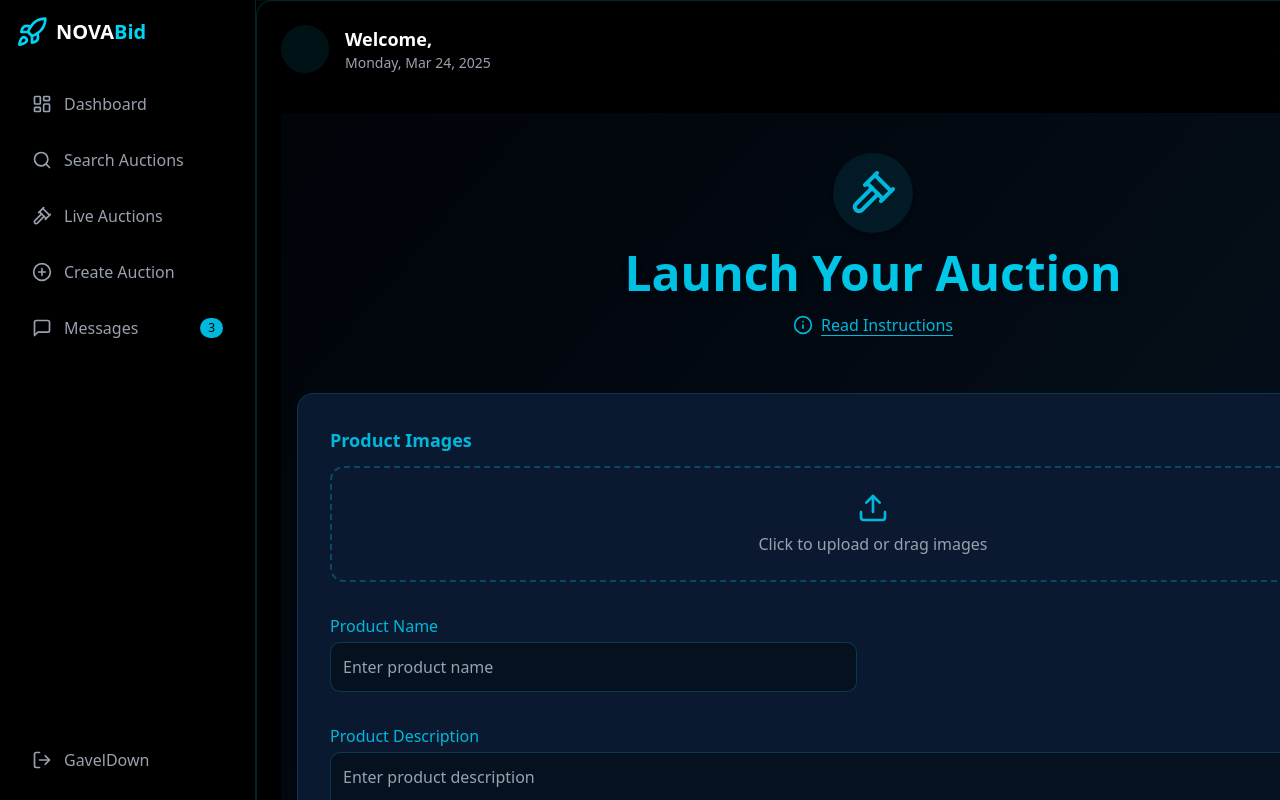
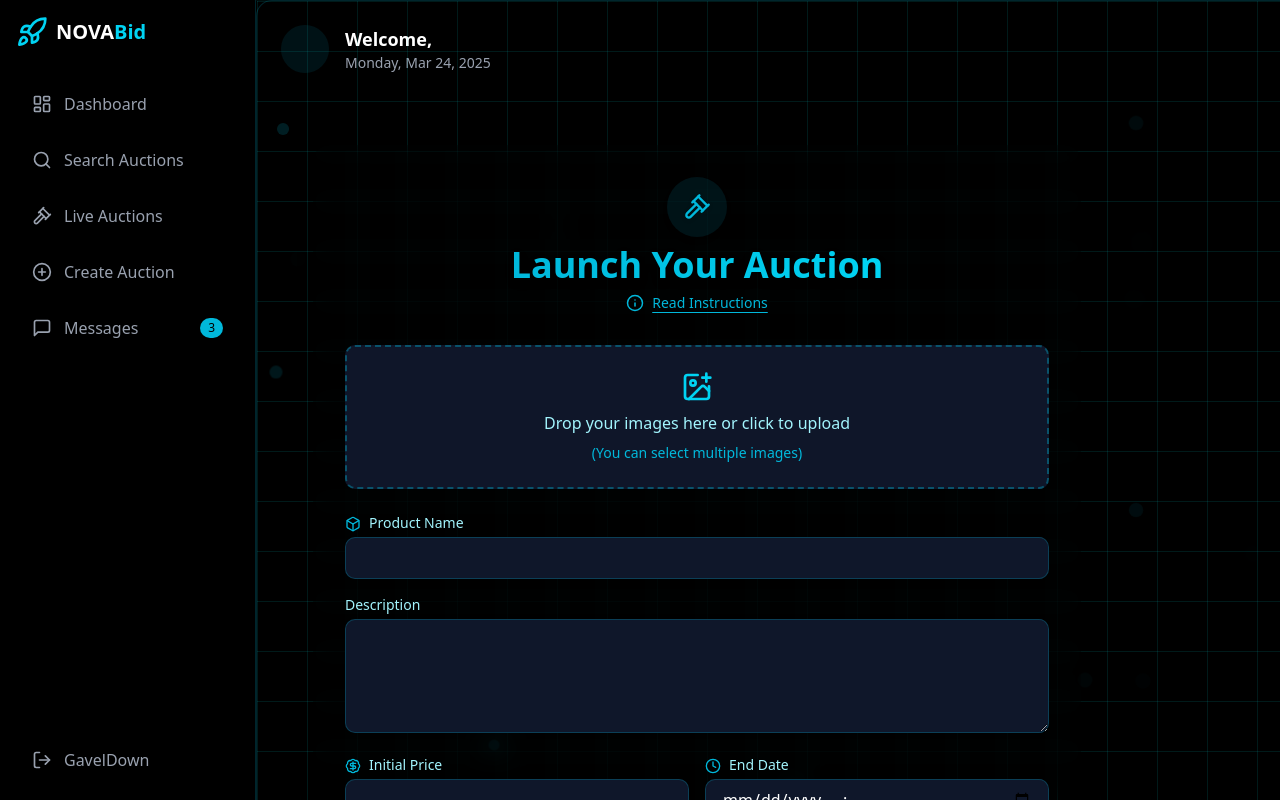
Before and after one commit to banerjee-arijit/BidSmart, a React (Vite) app: page /dashboard/create in a window 1280 px wide. Built offline with nearby package versions, Linux system fonts and the light colour scheme; no server answers.

Commit message:
added section

```diff
--- a/src/components/InstructionModal.jsx
+++ b/src/components/InstructionModal.jsx
@@ -10,7 +10,7 @@ import {
   AlertCircle,
 } from "lucide-react";
 
-const InstructionModal = ({ isOpen, onClose }) => {
+const InstructionModal = ({ isOpen, setIsModalOpen }) => {
   const instructions = [
     {
       icon: <FileText className="w-6 h-6 text-cyan-400" />,
@@ -63,7 +63,7 @@ const InstructionModal = ({ isOpen, onClose }) => {
               Auction Guidelines
             </h2>
             <button
-              onClick={onClose}
+              onClick={() => setIsModalOpen(false)}
               className="text-gray-400 hover:text-red-500 transition-all"
             >
               <X size={24} />
--- a/src/components/UserBoard.jsx
+++ b/src/components/UserBoard.jsx
@@ -59,7 +59,7 @@ const UserBoard = () => {
           currentUserFirstChar={currentUserFirstChar}
         />
       )}
-      <div className="mt-10 z-0 overflow-auto">
+      <div className="mt-10 z-0 overflow-auto ">
         <Outlet />
       </div>
     </div>
--- a/src/components/pages/CreateAuction.jsx
+++ b/src/components/pages/CreateAuction.jsx
@@ -1,6 +1,14 @@
 import React, { useState } from "react";
-import { Gavel, Info, Upload, PlayCircle } from "lucide-react";
+import {
+  Info,
+  ImagePlus,
+  BadgeDollarSign,
+  Clock4,
+  Box,
+  Gavel,
+} from "lucide-react";
 import InstructionModal from "../InstructionModal";
+import BGanimation from "@/animations/BGanimation";
 
 const CreateAuction = () => {
   const [isModalOpen, setIsModalOpen] = useState(false);
@@ -8,159 +16,182 @@ const CreateAuction = () => {
   const [formData, setFormData] = useState({
     productName: "",
     description: "",
-    category: "",
     initialPrice: "",
-    reservePrice: "",
-    minBidIncrement: "",
-    endTime: "",
-    location: "",
-    shippingInfo: "",
+    endDate: "",
   });
 
   const handleImageChange = (e) => {
-    if (e.target.files) setImages(Array.from(e.target.files));
-  };
-
-  const handleChange = (e) => {
-    setFormData({ ...formData, [e.target.name]: e.target.value });
+    const files = Array.from(e.target.files);
+    setImages(files);
   };
 
   const handleSubmit = (e) => {
     e.preventDefault();
-    console.log({ ...formData, images });
   };
 
   return (
-    <div className="min-h-screen px-4 py-10 bg-gradient-to-br from-[#010409] via-[#050e18] to-[#081826] text-white">
-      <div className="max-w-6xl space-y-14">
-        {/* HEADER */}
-        <div className="text-center space-y-4">
-          <div className="w-fit mx-auto bg-[#00b8db1a] p-4 rounded-full shadow-md">
-            <Gavel className="w-12 h-12 text-[#00b8db] drop-shadow" />
+    <div className="min-h-screen text-white p-4 md:p-8">
+      <BGanimation />
+      <div
+        className="absolute inset-0"
+        style={{
+          backgroundImage:
+            "linear-gradient(rgba(0, 255, 255, 0.1) 1px, transparent 1px), linear-gradient(90deg, rgba(0, 255, 255, 0.1) 1px, transparent 1px)",
+          backgroundSize: "50px 50px",
+        }}
+      ></div>
+      <div className="max-w-3xl bg-transparent backdrop-blur-md rounded-2xl shadow-xl p-6 md:p-8">
+        {/* Header */}
+        <div className="flex flex-col items-center gap-2 mb-8">
+          <div className="bg-[#00b8db1a] p-4 rounded-full shadow-md">
+            <Gavel className="w-4 h-4 md:w-7 md:h-7 text-[#00b8db] drop-shadow" />
           </div>
-          <h1 className="text-4xl md:text-5xl font-bold bg-gradient-to-r from-[#00b8db] to-cyan-400 bg-clip-text text-transparent drop-shadow-lg">
+          <h1 className="md:text-4xl text-2xl font-bold bg-gradient-to-r from-[#00b8db] to-cyan-400 bg-clip-text text-transparent drop-shadow-lg text-center">
             Launch Your Auction
           </h1>
           <button
             onClick={() => setIsModalOpen(true)}
-            className="flex items-center justify-center mx-auto gap-2 text-[#00b8db] hover:text-cyan-300 transition-all"
+            className="flex items-center gap-2 text-[#00b8db] hover:text-cyan-300 transition-all text-sm"
           >
-            <Info size={20} />
+            <Info size={18} />
             <span className="underline underline-offset-4">
               Read Instructions
             </span>
           </button>
         </div>
 
-        {/* FORM */}
-        <form
-          onSubmit={handleSubmit}
-          className="grid grid-cols-1 md:grid-cols-2 gap-8 bg-[#0a192f] border border-[#00b8db30] p-8 rounded-2xl shadow-md"
-        >
-          {/* IMAGE UPLOAD */}
-          <div className="col-span-full">
-            <label className="block text-lg font-semibold text-[#00b8db] mb-3">
-              Product Images
-            </label>
-            <div className="border-2 border-dashed border-[#00b8db50] rounded-xl p-6 text-center hover:border-[#00b8db] transition">
+        {/* Form */}
+        <form onSubmit={handleSubmit} className="space-y-6">
+          {/* Image Upload */}
+          <div className="border-2 border-dashed border-[#00b8db60] rounded-lg p-6 text-center bg-[#0f1629]">
             <input
               type="file"
               multiple
-                accept="image/*"
               onChange={handleImageChange}
               className="hidden"
               id="images"
+              accept="image/*"
             />
             <label
               htmlFor="images"
-                className="cursor-pointer flex flex-col items-center gap-2"
+              className="cursor-pointer flex flex-col items-center space-y-2"
             >
-                <Upload className="w-8 h-8 text-[#00b8db]" />
-                <span className="text-gray-400">
-                  Click to upload or drag images
+              <ImagePlus className="w-8 h-8 text-cyan-400" />
+              <span className="text-cyan-200">
+                Drop your images here or click to upload
+              </span>
+              <span className="text-sm text-cyan-500">
+                (You can select multiple images)
               </span>
             </label>
             {images.length > 0 && (
-                <p className="mt-2 text-sm text-[#00b8db]">
+              <div className="mt-4 text-sm text-green-400">
                 {images.length} image(s) selected
-                </p>
+              </div>
             )}
+          </div>
+
+          {/* Product Details */}
+          <div className="space-y-4">
+            <div>
+              <label
+                htmlFor="productName"
+                className="block text-sm font-medium text-cyan-200 mb-1"
+              >
+                <Box className="w-4 h-4 inline mr-2 text-[#00b8db]" />
+                Product Name
+              </label>
+              <input
+                type="text"
+                id="productName"
+                className="w-full px-4 py-2 bg-[#0f172a] border border-[#00b8db40] rounded-lg focus:ring-2 focus:ring-[#00b8db] text-white"
+                value={formData.productName}
+                onChange={(e) =>
+                  setFormData({ ...formData, productName: e.target.value })
+                }
+                required
+              />
+            </div>
+
+            <div>
+              <label
+                htmlFor="description"
+                className="block text-sm font-medium text-cyan-200 mb-1"
+              >
+                Description
+              </label>
+              <textarea
+                id="description"
+                rows={4}
+                className="w-full px-4 py-2 bg-[#0f172a] border border-[#00b8db40] rounded-lg focus:ring-2 focus:ring-[#00b8db] text-white"
+                value={formData.description}
+                onChange={(e) =>
+                  setFormData({ ...formData, description: e.target.value })
+                }
+                required
+              />
+            </div>
+
+            <div className="grid grid-cols-1 md:grid-cols-2 gap-4">
+              <div>
+                <label
+                  htmlFor="initialPrice"
+                  className="block text-sm font-medium text-cyan-200 mb-1"
+                >
+                  <BadgeDollarSign className="w-4 h-4 inline mr-2 text-[#00b8db]" />
+                  Initial Price
+                </label>
+                <input
+                  type="number"
+                  id="initialPrice"
+                  className="w-full px-4 py-2 bg-[#0f172a] border border-[#00b8db40] rounded-lg focus:ring-2 focus:ring-[#00b8db] text-white"
+                  value={formData.initialPrice}
+                  onChange={(e) =>
+                    setFormData({ ...formData, initialPrice: e.target.value })
+                  }
+                  required
+                />
+              </div>
+
+              <div>
+                <label
+                  htmlFor="endDate"
+                  className="block text-sm font-medium text-cyan-200 mb-1"
+                >
+                  <Clock4 className="w-4 h-4 inline mr-2 text-[#00b8db]" />
+                  End Date
+                </label>
+                <input
+                  type="datetime-local"
+                  id="endDate"
+                  className="w-full px-4 py-2 bg-[#0f172a] border border-[#00b8db40] rounded-lg focus:ring-2 focus:ring-[#00b8db] text-white"
+                  value={formData.endDate}
+                  onChange={(e) =>
+                    setFormData({ ...formData, endDate: e.target.value })
+                  }
+                  required
+                />
+              </div>
             </div>
           </div>
 
-          {/* FORM FIELDS */}
-          {[
-            ["productName", "Product Name", "text"],
-            ["description", "Product Description", "textarea"],
-            ["category", "Category", "select"],
-            ["initialPrice", "Starting Price ($)", "number"],
-            ["reservePrice", "Reserve Price ($)", "number"],
-            ["minBidIncrement", "Minimum Bid Increment ($)", "number"],
-            ["endTime", "Auction End Time", "datetime-local"],
-            ["location", "Location", "text"],
-            ["shippingInfo", "Shipping Info", "textarea"],
-          ].map(([name, label, type]) => (
-            <div
-              key={name}
-              className={type === "textarea" ? "col-span-full" : ""}
+          {/* Submit Button */}
+          <button
+            type="submit"
+            className="w-full bg-[#00b8db] text-white py-3 rounded-lg hover:bg-cyan-400 transition-colors font-medium text-lg shadow-md hover:shadow-cyan-500/40"
           >
-              <label className="block text-[#00b8db] mb-1">{label}</label>
-              {type === "textarea" ? (
-                <textarea
-                  name={name}
-                  value={formData[name]}
-                  onChange={handleChange}
-                  rows={3}
-                  placeholder={`Enter ${label.toLowerCase()}`}
-                  className="w-full bg-black/30 border border-[#00b8db40] p-3 rounded-lg text-white placeholder-gray-400 focus:outline-none focus:border-[#00b8db]"
-                />
-              ) : type === "select" ? (
-                <select
-                  name={name}
-                  value={formData[name]}
-                  onChange={handleChange}
-                  className="w-full bg-black/30 border border-[#00b8db40] p-3 rounded-lg text-white focus:outline-none focus:border-[#00b8db]"
-                >
-                  <option value="">Select category</option>
-                  <option value="electronics">Electronics</option>
-                  <option value="fashion">Fashion</option>
-                  <option value="art">Art</option>
-                  <option value="collectibles">Collectibles</option>
-                  <option value="others">Others</option>
-                </select>
-              ) : (
-                <input
-                  type={type}
-                  name={name}
-                  value={formData[name]}
-                  onChange={handleChange}
-                  placeholder={`Enter ${label.toLowerCase()}`}
-                  className="w-full bg-black/30 border border-[#00b8db40] p-3 rounded-lg text-white placeholder-gray-400 focus:outline-none focus:border-[#00b8db]"
+            Place the Product
+          </button>
+        </form>
+      </div>
+
+      {/* Instructions Modal */}
+      {isModalOpen && (
+        <InstructionModal
+          isOpen={isModalOpen}
+          setIsModalOpen={setIsModalOpen}
         />
       )}
-            </div>
-          ))}
-
-          {/* SUBMIT */}
-          <div className="col-span-full text-center mt-6">
-            <button
-              type="submit"
-              className="bg-[#00b8db] hover:bg-cyan-400 text-white p-3 rounded-lg font-semibold flex items-center gap-2 mx-auto shadow-lg hover:shadow-cyan-500/30 transition-all duration-300"
-            >
-              <PlayCircle size={20} />
-              <span>Start Auction</span>
-            </button>
-          </div>
-        </form>
-
-        {/* DEMO SECTION */}
-      </div>
-
-      {/* INSTRUCTIONS MODAL */}
-      <InstructionModal
-        isOpen={isModalOpen}
-        onClose={() => setIsModalOpen(false)}
-      />
     </div>
   );
 };
--- a/src/pages/Dashboard.jsx
+++ b/src/pages/Dashboard.jsx
@@ -35,7 +35,7 @@ const Dashboard = () => {
       <BGanimation />
       <div className="relative z-10 flex flex-col lg:flex-row h-screen">
         {/* Sidebar */}
-        <div className="w-full lg:w-64 bg-black overflow-hidden">
+        <div className="w-full lg:w-64 bg-black overflow-hidden overflow-y-scroll">
           <Sidebar />
         </div>
 
```
Lines whose indentation alone changed are shown as unchanged.
